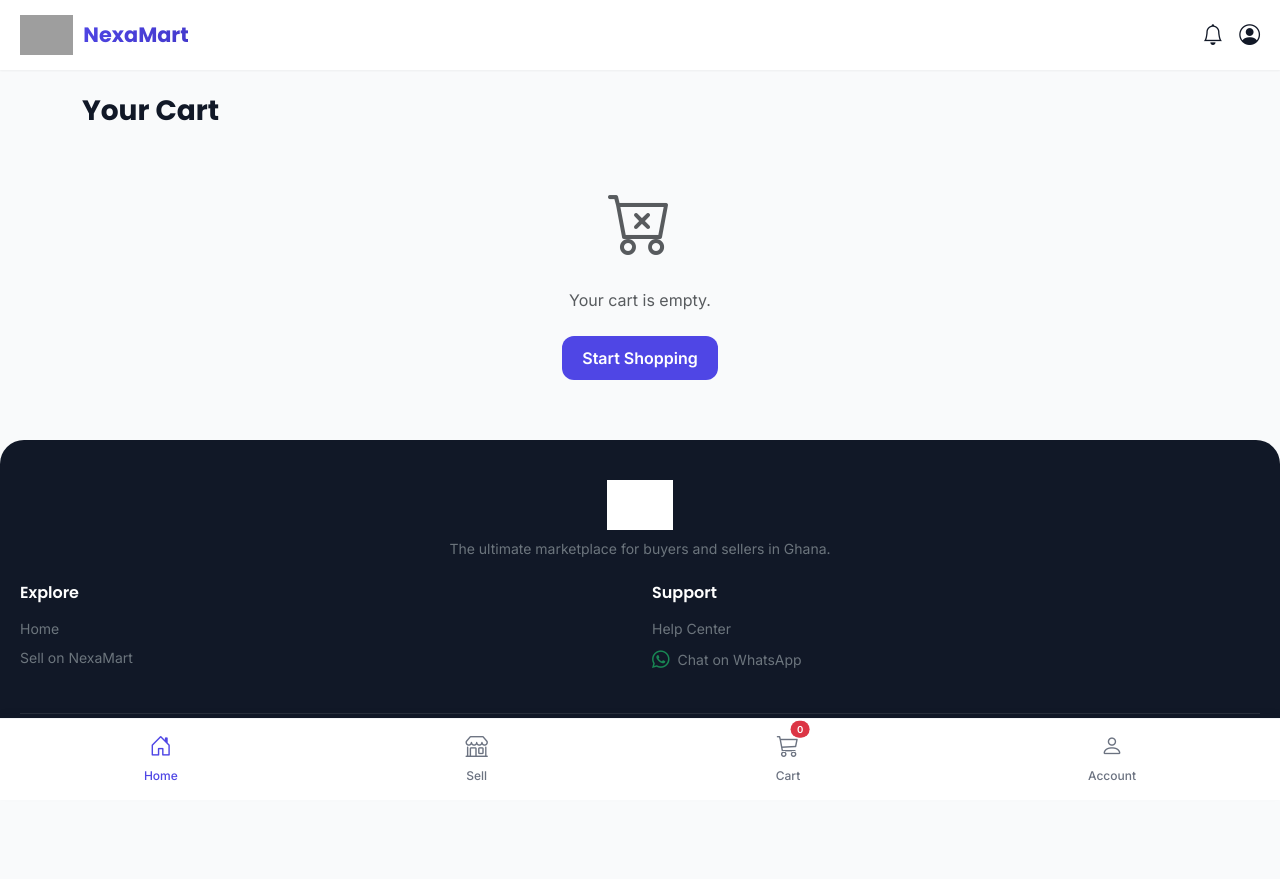
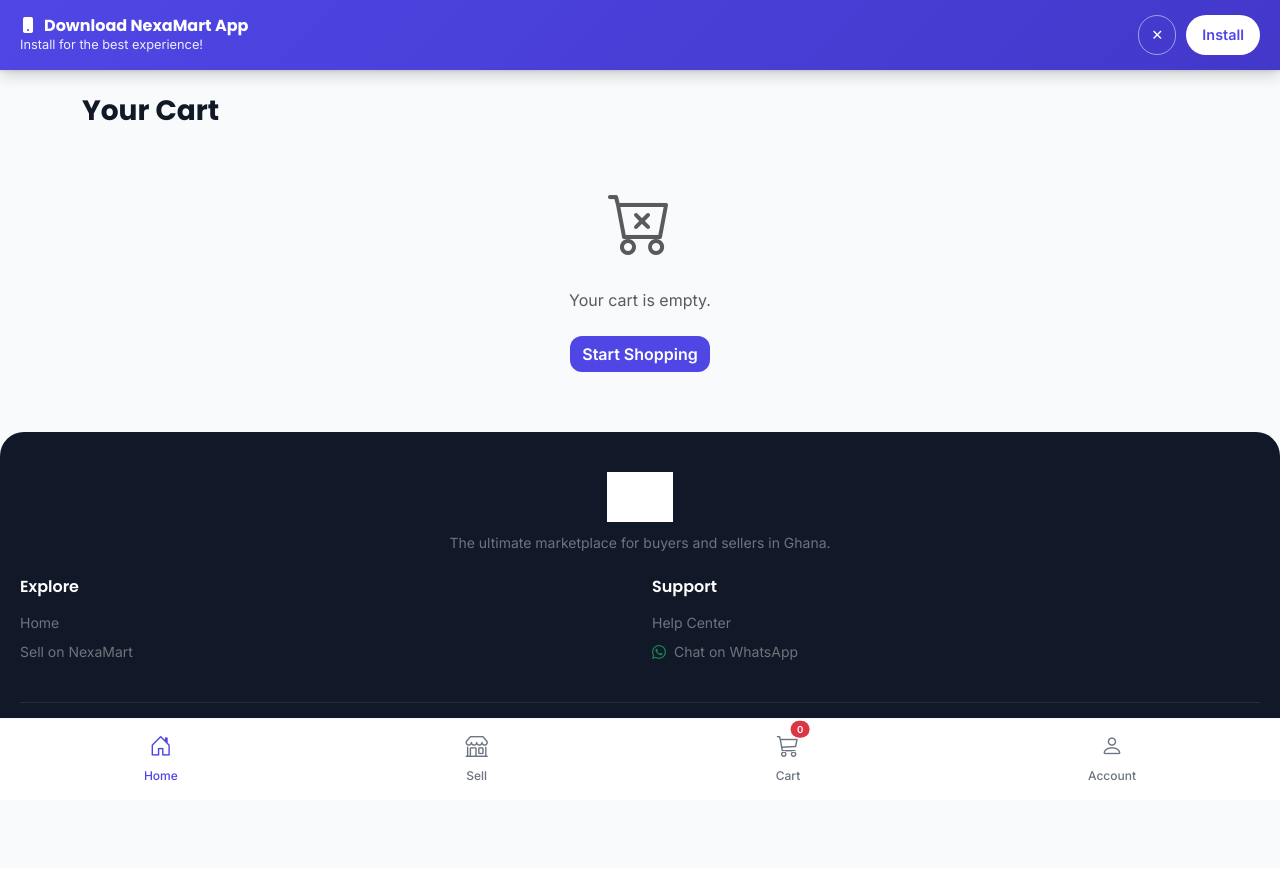
Before and after one commit to spibodydigitalzhub-create/NexaMart, a Django app: page /cart/ in a window 1280 px wide. After the commit the page ends 781 px from the top, so only its background shows below. Run offline with Django 5.2, Linux system fonts and the light colour scheme; grey boxes are pictures that could not be loaded.

Commit message:
Fix install banner logic

```diff
--- a/templates/base.html
+++ b/templates/base.html
@@ -4,233 +4,79 @@
     <meta charset="UTF-8">
     <meta name="viewport" content="width=device-width, initial-scale=1.0, maximum-scale=1.0, user-scalable=no">
     <title>NexaMart</title>
-
-    <!-- PWA Meta Tags -->
     <meta name="theme-color" content="#4f46e5">
-    <meta name="apple-mobile-web-app-capable" content="yes">
-    <meta name="apple-mobile-web-app-status-bar-style" content="black-translucent">
-    <meta name="apple-mobile-web-app-title" content="NexaMart">
     <link rel="manifest" href="/static/manifest.json">
     <link rel="icon" type="image/jpeg" href="https://i.imgur.com/pPQgPzH.jpeg">
     <link rel="apple-touch-icon" href="https://i.imgur.com/pPQgPzH.jpeg">
-
-    <!-- Modern Fonts -->
-    <link rel="preconnect" href="https://fonts.googleapis.com">
-    <link rel="preconnect" href="https://fonts.gstatic.com" crossorigin>
     <link href="https://fonts.googleapis.com/css2?family=Inter:wght@400;500;600&family=Poppins:wght@500;600;700&display=swap" rel="stylesheet">
-
-    <!-- Bootstrap & Icons -->
     <link href="https://cdn.jsdelivr.net/npm/bootstrap@5.3.0/dist/css/bootstrap.min.css" rel="stylesheet">
     <link rel="stylesheet" href="https://cdn.jsdelivr.net/npm/bootstrap-icons@1.10.5/font/bootstrap-icons.css">
 
     <style>
-        :root {
-            --primary: #4f46e5;
-            --primary-dark: #4338ca;
-            --bg-color: #f9fafb;
-            --surface: #ffffff;
-            --text-main: #111827;
-            --text-muted: #6b7280;
-            --success: #10b981;
-            --border-radius: 16px;
-            --shadow-sm: 0 1px 2px 0 rgba(0, 0, 0, 0.05);
-            --shadow-md: 0 4px 6px -1px rgba(0, 0, 0, 0.1), 0 2px 4px -1px rgba(0, 0, 0, 0.06);
-        }
-
-        body {
-            background-color: var(--bg-color);
-            font-family: 'Inter', sans-serif;
-            color: var(--text-main);
-            padding-bottom: 100px;
-            -webkit-tap-highlight-color: transparent;
-        }
-
+        :root { --primary: #4f46e5; --primary-dark: #4338ca; --bg-color: #f9fafb; --surface: #ffffff; --text-main: #111827; --text-muted: #6b7280; --success: #10b981; --border-radius: 16px; }
+        body { background-color: var(--bg-color); font-family: 'Inter', sans-serif; color: var(--text-main); padding-bottom: 100px; }
         h1, h2, h3, h4, h5, h6, .navbar-brand { font-family: 'Poppins', sans-serif; }
 
-        /* Install Banner */
+        /* Bulletproof Install Banner */
         .install-banner {
-            position: fixed;
-            top: 0;
-            left: 0;
-            right: 0;
-            background: linear-gradient(135deg, var(--primary) 0%, var(--primary-dark) 100%);
-            color: white;
-            padding: 15px 20px;
-            z-index: 10000;
-            display: none;
-            box-shadow: 0 4px 12px rgba(79, 70, 229, 0.3);
-            animation: slideDown 0.3s ease-out;
+            position: fixed; top: 0; left: 0; right: 0;
+            background: linear-gradient(135deg, #4f46e5 0%, #4338ca 100%);
+            color: white; padding: 15px 20px; z-index: 99999;
+            box-shadow: 0 4px 15px rgba(0,0,0,0.2);
+            display: flex; justify-content: space-between; align-items: center;
+            animation: slideDown 0.5s ease-out;
         }
+        @keyframes slideDown { from { transform: translateY(-100%); } to { transform: translateY(0); } }
+        .banner-text h6 { margin: 0; font-weight: 700; font-size: 1rem; }
+        .banner-text p { margin: 0; font-size: 0.8rem; opacity: 0.9; }
+        .banner-btns { display: flex; gap: 10px; }
+        .btn-install { background: white; color: #4f46e5; border: none; padding: 8px 16px; border-radius: 20px; font-weight: bold; font-size: 0.9rem; }
+        .btn-close-banner { background: transparent; border: 1px solid rgba(255,255,255,0.5); color: white; padding: 8px 12px; border-radius: 20px; font-size: 0.9rem; }
 
-        @keyframes slideDown {
-            from { transform: translateY(-100%); }
-            to { transform: translateY(0); }
-        }
-
-        .install-banner.show {
-            display: block;
-        }
-
-        .install-banner-content {
-            display: flex;
-            align-items: center;
-            justify-content: space-between;
-            gap: 15px;
-        }
-
-        .install-banner-text {
-            flex: 1;
-        }
-
-        .install-banner h5 {
-            margin: 0 0 5px 0;
-            font-size: 1rem;
-            font-weight: 600;
-        }
-
-        .install-banner p {
-            margin: 0;
-            font-size: 0.85rem;
-            opacity: 0.9;
-        }
-
-        .install-banner .btn-close {
-            background: transparent;
-            border: none;
-            font-size: 1.5rem;
-            opacity: 0.8;
-            cursor: pointer;
-            padding: 0;
-            width: 30px;
-            height: 30px;
-            display: flex;
-            align-items: center;
-            justify-content: center;
-        }
-
-        .install-banner .btn-close:hover {
-            opacity: 1;
-        }
-
-        .top-header {
-            background: var(--surface);
-            padding: 15px 20px;
-            position: sticky;
-            top: 0;
-            z-index: 1000;
-            box-shadow: var(--shadow-sm);
-            display: flex;
-            justify-content: space-between;
-            align-items: center;
-        }
-        .brand-logo {
-            color: var(--primary);
-            font-weight: 700;
-            font-size: 1.4rem;
-            text-decoration: none;
-            display: flex;
-            align-items: center;
-            gap: 10px;
-        }
-        .brand-logo img {
-            height: 40px;
-            width: auto;
-            object-fit: contain;
-        }
-        .brand-logo span {
-            font-family: 'Poppins', sans-serif;
-            font-weight: 700;
-            font-size: 1.3rem;
-            background: linear-gradient(135deg, var(--primary) 0%, var(--primary-dark) 100%);
-            -webkit-background-clip: text;
-            -webkit-text-fill-color: transparent;
-            background-clip: text;
-        }
-        .header-icon { color: var(--text-main); font-size: 1.3rem; text-decoration: none; position: relative; }
-
-        .bottom-nav {
-            position: fixed; bottom: 0; left: 0; width: 100%;
-            background: var(--surface); border-top: 1px solid #f3f4f6;
-            display: flex; justify-content: space-around; padding: 10px 0 15px 0;
-            z-index: 1000; box-shadow: 0 -4px 10px rgba(0,0,0,0.03);
-        }
-        .nav-item-custom {
-            text-decoration: none; color: var(--text-muted);
-            display: flex; flex-direction: column; align-items: center;
-            font-size: 0.75rem; font-weight: 500; transition: all 0.2s;
-        }
+        .top-header { background: var(--surface); padding: 15px 20px; position: sticky; top: 0; z-index: 1000; box-shadow: 0 1px 3px rgba(0,0,0,0.1); display: flex; justify-content: space-between; align-items: center; }
+        .brand-logo { color: var(--primary); font-weight: 700; font-size: 1.4rem; text-decoration: none; display: flex; align-items: center; gap: 10px; }
+        .brand-logo img { height: 40px; width: auto; }
+        .brand-logo span { background: linear-gradient(135deg, var(--primary) 0%, var(--primary-dark) 100%); -webkit-background-clip: text; -webkit-text-fill-color: transparent; }
+        .header-icon { color: var(--text-main); font-size: 1.3rem; text-decoration: none; }
+        .bottom-nav { position: fixed; bottom: 0; left: 0; width: 100%; background: var(--surface); border-top: 1px solid #f3f4f6; display: flex; justify-content: space-around; padding: 10px 0 15px 0; z-index: 1000; }
+        .nav-item-custom { text-decoration: none; color: var(--text-muted); display: flex; flex-direction: column; align-items: center; font-size: 0.75rem; font-weight: 500; }
         .nav-item-custom i { font-size: 1.4rem; margin-bottom: 4px; }
-        .nav-item-custom.active, .nav-item-custom:hover { color: var(--primary); }
-
-        .modern-card {
-            background: var(--surface); border: none; border-radius: var(--border-radius);
-            box-shadow: var(--shadow-sm); transition: transform 0.2s, box-shadow 0.2s; overflow: hidden;
-        }
-        .modern-card:active { transform: scale(0.98); }
-        .btn-primary { background-color: var(--primary); border: none; border-radius: 12px; font-weight: 600; padding: 10px 20px; }
-        .btn-primary:hover { background-color: var(--primary-dark); }
-        .btn-success { background-color: var(--success); border: none; border-radius: 12px; font-weight: 600; }
-        .form-control, .form-select { border: 1px solid #e5e7eb; border-radius: 12px; padding: 12px; background-color: #f9fafb; }
-        .form-control:focus { border-color: var(--primary); box-shadow: 0 0 0 3px rgba(79, 70, 229, 0.1); background-color: #fff; }
-        .hide-scrollbar::-webkit-scrollbar { display: none; }
-        .hide-scrollbar { -ms-overflow-style: none; scrollbar-width: none; }
-
-        .premium-footer {
-            background-color: #111827;
-            border-top-left-radius: 24px;
-            border-top-right-radius: 24px;
-            margin-top: 60px;
-            padding: 40px 20px 20px 20px;
-        }
+        .nav-item-custom.active { color: var(--primary); }
+        .modern-card { background: var(--surface); border: none; border-radius: var(--border-radius); box-shadow: 0 1px 2px rgba(0,0,0,0.05); }
+        .btn-primary { background-color: var(--primary); border: none; border-radius: 12px; font-weight: 600; }
+        .premium-footer { background-color: #111827; border-top-left-radius: 24px; border-top-right-radius: 24px; margin-top: 60px; padding: 40px 20px 20px 20px; }
         .premium-footer a:hover { color: #fff !important; }
-        .premium-footer .footer-logo img {
-            height: 50px;
-            width: auto;
-            object-fit: contain;
-        }
     </style>
 </head>
 <body>
 
-    <!-- Install Banner -->
-    <div class="install-banner" id="installBanner">
-        <div class="install-banner-content">
-            <div class="install-banner-text">
-                <h5><i class="bi bi-download me-2"></i>Install NexaMart App</h5>
-                <p>Get the best shopping experience on your phone!</p>
-            </div>
-            <div class="d-flex gap-2">
-                <button class="btn btn-light btn-sm rounded-pill px-3" onclick="closeBanner()">Later</button>
-                <button class="btn btn-success btn-sm rounded-pill px-3" onclick="installApp()">Install</button>
-            </div>
+    <!-- Forced Install Banner -->
+    <div class="install-banner" id="installBanner" style="display: none;">
+        <div class="banner-text">
+            <h6><i class="bi bi-phone-fill me-2"></i>Download NexaMart App</h6>
+            <p>Install for the best experience!</p>
+        </div>
+        <div class="banner-btns">
+            <button class="btn-close-banner" onclick="hideBanner()">✕</button>
+            <button class="btn-install" onclick="triggerInstall()">Install</button>
         </div>
     </div>
 
     <!-- Top Header -->
     <div class="top-header">
-        <a href="/" class="brand-logo">
-            <img src="https://i.imgur.com/pPQgPzH.jpeg" alt="NexaMart">
-            <span>NexaMart</span>
-        </a>
+        <a href="/" class="brand-logo"><img src="https://i.imgur.com/pPQgPzH.jpeg" alt="NexaMart"><span>NexaMart</span></a>
         <div class="d-flex gap-3">
             <a href="/my-orders/" class="header-icon"><i class="bi bi-bell"></i></a>
             <a href="/login/" class="header-icon"><i class="bi bi-person-circle"></i></a>
         </div>
     </div>
 
-    <!-- Main Content -->
-    <div class="container mt-4">
-        {% block content %}
-        {% endblock %}
-    </div>
+    <div class="container mt-4">{% block content %}{% endblock %}</div>
 
-    <!-- Premium Footer -->
     <footer class="premium-footer">
         <div class="row g-4">
             <div class="col-12 text-center">
-                <div class="footer-logo mb-2">
-                    <img src="https://i.imgur.com/pPQgPzH.jpeg" alt="NexaMart" style="filter: brightness(0) invert(1);">
-                </div>
+                <img src="https://i.imgur.com/pPQgPzH.jpeg" alt="NexaMart" style="height: 50px; filter: brightness(0) invert(1); margin-bottom: 10px;">
                 <p class="text-secondary small mb-0">The ultimate marketplace for buyers and sellers in Ghana.</p>
             </div>
             <div class="col-6">
@@ -244,108 +90,56 @@
                 <h6 class="text-white fw-semibold mb-3">Support</h6>
                 <ul class="list-unstyled small">
                     <li class="mb-2"><a href="#" class="text-secondary text-decoration-none">Help Center</a></li>
-                    <li class="mb-2">
-                        <a href="https://wa.me/233257210750" class="text-secondary text-decoration-none d-flex align-items-center gap-2">
-                            <i class="bi bi-whatsapp text-success" style="font-size: 1.1rem;"></i> Chat on WhatsApp
-                        </a>
-                    </li>
+                    <li class="mb-2"><a href="https://wa.me/233257210750" class="text-secondary text-decoration-none d-flex align-items-center gap-2"><i class="bi bi-whatsapp text-success"></i> Chat on WhatsApp</a></li>
                 </ul>
             </div>
         </div>
         <hr class="border-secondary my-4 opacity-25">
-        <div class="text-center">
-            <p class="text-secondary small mb-0">&copy; 2026 NexaMart. All rights reserved.</p>
-        </div>
+        <div class="text-center"><p class="text-secondary small mb-0">&copy; 2026 NexaMart. All rights reserved.</p></div>
     </footer>
 
-    <!-- Bottom Navigation -->
     <div class="bottom-nav">
         <a href="/" class="nav-item-custom active"><i class="bi bi-house-door"></i> Home</a>
         <a href="/become-a-vendor/" class="nav-item-custom"><i class="bi bi-shop"></i> Sell</a>
-        <a href="/cart/" class="nav-item-custom position-relative">
-            <i class="bi bi-cart3"></i> Cart
-            <span class="position-absolute top-0 start-100 translate-middle badge rounded-pill bg-danger" id="cart-count" style="font-size: 0.6rem;">0</span>
-        </a>
+        <a href="/cart/" class="nav-item-custom position-relative"><i class="bi bi-cart3"></i> Cart<span class="position-absolute top-0 start-100 translate-middle badge rounded-pill bg-danger" id="cart-count" style="font-size: 0.6rem;">0</span></a>
         <a href="/login/" class="nav-item-custom"><i class="bi bi-person"></i> Account</a>
     </div>
 
     <script src="https://cdn.jsdelivr.net/npm/bootstrap@5.3.0/dist/js/bootstrap.bundle.min.js"></script>
     <script>
-        // Cart Badge Logic
+        // Cart Logic
         function updateCartBadge() {
             let cart = JSON.parse(localStorage.getItem('nexamart_cart') || '[]');
-            let count = cart.reduce((sum, item) => sum + item.quantity, 0);
-            document.getElementById('cart-count').innerText = count;
+            document.getElementById('cart-count').innerText = cart.reduce((sum, item) => sum + item.quantity, 0);
         }
         updateCartBadge();
 
-        // PWA Service Worker Registration
-        if ('serviceWorker' in navigator) {
-            window.addEventListener('load', () => {
-                navigator.serviceWorker.register('/static/service-worker.js')
-                    .then(registration => console.log('SW registered:', registration))
-                    .catch(error => console.log('SW registration failed:', error));
-            });
+        // PWA Logic
+        let deferredPrompt;
+        window.addEventListener('beforeinstallprompt', (e) => { e.preventDefault(); deferredPrompt = e; });
+        if ('serviceWorker' in navigator) { navigator.serviceWorker.register('/static/service-worker.js'); }
+
+        // BANNER LOGIC: Show banner if user hasn't closed it in this session
+        const banner = document.getElementById('installBanner');
+        if (!sessionStorage.getItem('banner_closed')) {
+            setTimeout(() => { banner.style.display = 'flex'; }, 1500); // Shows after 1.5 seconds
         }
 
-        // PWA Install Banner Logic
-        let deferredPrompt;
-        const installBanner = document.getElementById('installBanner');
-
-        // Check if user has already dismissed the banner
-        const hasDismissedBanner = localStorage.getItem('nexamart_banner_dismissed');
-
-        window.addEventListener('beforeinstallprompt', (e) => {
-            e.preventDefault();
-            deferredPrompt = e;
-            // Show banner if not dismissed
-            if (!hasDismissedBanner) {
-                setTimeout(() => {
-                    installBanner.classList.add('show');
-                }, 2000); // Show after 2 seconds
-            }
-        });
-
-        // Also show on page load for iOS (which doesn't fire beforeinstallprompt)
-        window.addEventListener('load', () => {
-            if (!hasDismissedBanner && /iPhone|iPad|iPod/i.test(navigator.userAgent)) {
-                setTimeout(() => {
-                    installBanner.classList.add('show');
-                }, 2000);
-            }
-        });
-
-        function closeBanner() {
-            installBanner.classList.remove('show');
-            localStorage.setItem('nexamart_banner_dismissed', 'true');
+        function hideBanner() {
+            banner.style.display = 'none';
+            sessionStorage.setItem('banner_closed', 'true'); // Won't show again until browser is closed and reopened
         }
 
-        function installApp() {
+        function triggerInstall() {
             if (deferredPrompt) {
                 deferredPrompt.prompt();
-                deferredPrompt.userChoice.then((choiceResult) => {
-                    if (choiceResult.outcome === 'accepted') {
-                        closeBanner();
-                    }
-                    deferredPrompt = null;
-                });
+                deferredPrompt.userChoice.then(() => { hideBanner(); deferredPrompt = null; });
             } else {
-                // For iOS, show instructions
-                alert('To install NexaMart:\n\n1. Tap the Share button in Safari\n2. Select "Add to Home Screen"\n3. Tap "Add"');
-                closeBanner();
-            }
-        }
-
-        // Reset banner after 7 days
-        if (hasDismissedBanner) {
-            const dismissTime = localStorage.getItem('nexamart_banner_dismiss_time');
-            if (dismissTime && (Date.now() - parseInt(dismissTime)) > (7 * 24 * 60 * 60 * 1000)) {
-                localStorage.removeItem('nexamart_banner_dismissed');
-                localStorage.removeItem('nexamart_banner_dismiss_time');
+                alert('To install: Tap the Share/Menu button in your browser and select "Add to Home Screen" or "Install App".');
+                hideBanner();
             }
         }
     </script>
-    {% block scripts %}
-    {% endblock %}
+    {% block scripts %}{% endblock %}
 </body>
 </html>
```
